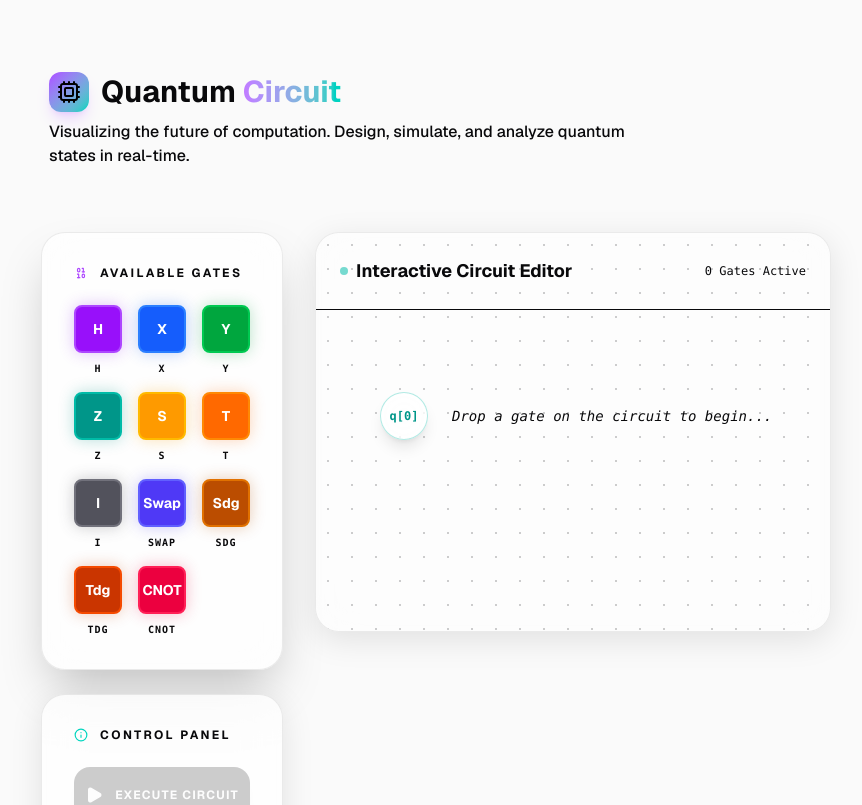
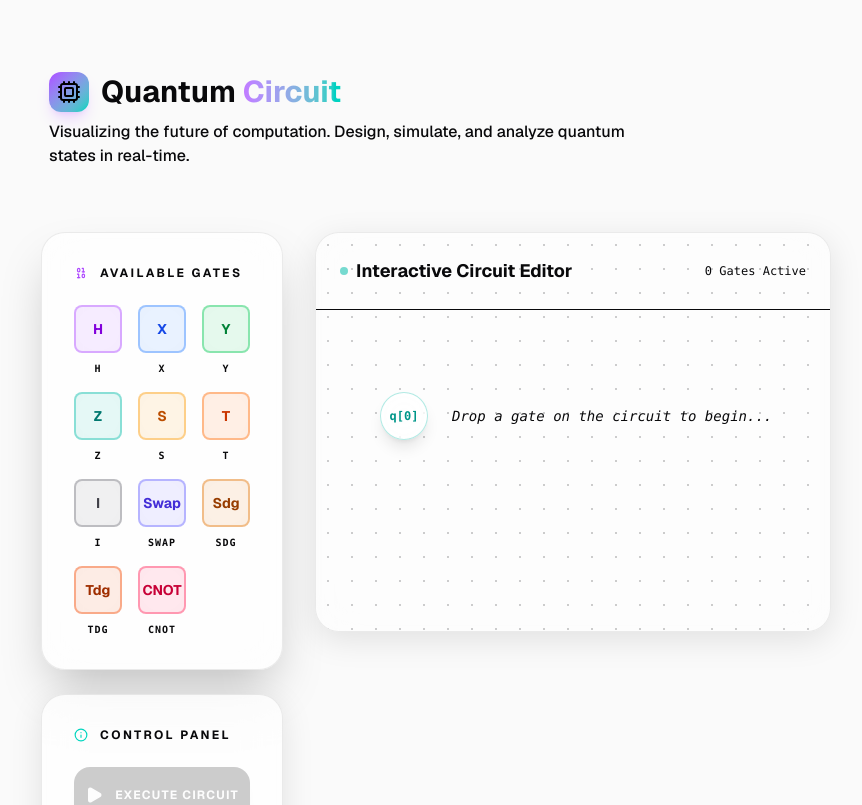
Before and after one commit to Viidhyanshu/Quantum-Circuit-Visualizer, a Next.js app in the folder frontend/: page / in a window 1280 px wide. Shown: the top 805 px of the page, without its empty margins (204-1066 px from the left). Built offline with nearby package versions, Linux system fonts and the light colour scheme.

Commit message:
Circuit gates

```diff
--- a/frontend/src/app/components/CircuitGate.tsx
+++ b/frontend/src/app/components/CircuitGate.tsx
@@ -9,17 +9,17 @@ interface CircuitGateProps {
 }
 
 const gateStyles: Record<string, string> = {
-  H: "bg-purple-600 border-purple-500 shadow-[0_0_15px_rgba(147,51,234,0.3)] text-white",
-  X: "bg-blue-600 border-blue-500 shadow-[0_0_15px_rgba(37,99,235,0.3)] text-white",
-  Y: "bg-green-600 border-green-500 shadow-[0_0_15px_rgba(22,163,74,0.3)] text-white",
-  Z: "bg-teal-600 border-teal-500 shadow-[0_0_15px_rgba(13,148,136,0.3)] text-white",
-  I: "bg-zinc-600 border-zinc-500 shadow-[0_0_15px_rgba(82,82,91,0.3)] text-white",
-  S: "bg-amber-500 border-amber-400 shadow-[0_0_15px_rgba(245,158,11,0.3)] text-white",
-  T: "bg-orange-500 border-orange-400 shadow-[0_0_15px_rgba(249,115,22,0.3)] text-white",
-  Sdg: "bg-amber-700 border-amber-600 shadow-[0_0_15px_rgba(180,83,9,0.3)] text-white",
-  Tdg: "bg-orange-700 border-orange-600 shadow-[0_0_15px_rgba(194,65,12,0.3)] text-white",
-  Swap: "bg-indigo-600 border-indigo-500 shadow-[0_0_15px_rgba(79,70,229,0.3)] text-white",
-  CNOT: "bg-rose-600 border-rose-500 shadow-[0_0_15px_rgba(225,29,72,0.3)] text-white",
+  H: "bg-purple-500/10 border-purple-500/40 text-purple-700",
+  X: "bg-blue-500/10 border-blue-500/40 text-blue-700",
+  Y: "bg-green-500/10 border-green-500/40 text-green-700",
+  Z: "bg-teal-500/10 border-teal-500/40 text-teal-700",
+  I: "bg-zinc-500/10 border-zinc-500/40 text-zinc-700",
+  S: "bg-amber-500/10 border-amber-500/40 text-amber-700",
+  T: "bg-orange-500/10 border-orange-500/40 text-orange-700",
+  Sdg: "bg-amber-600/10 border-amber-600/40 text-amber-800",
+  Tdg: "bg-orange-600/10 border-orange-600/40 text-orange-800",
+  Swap: "bg-indigo-500/10 border-indigo-500/40 text-indigo-700",
+  CNOT: "bg-rose-500/10 border-rose-500/40 text-rose-700",
 };
 
 
--- a/frontend/src/app/globals.css
+++ b/frontend/src/app/globals.css
@@ -36,7 +36,8 @@
   }
 }
 
-html, body {
+html,
+body {
   background-color: var(--background) !important;
   color: var(--foreground) !important;
   font-family: var(--font-geist-sans), sans-serif;
```
